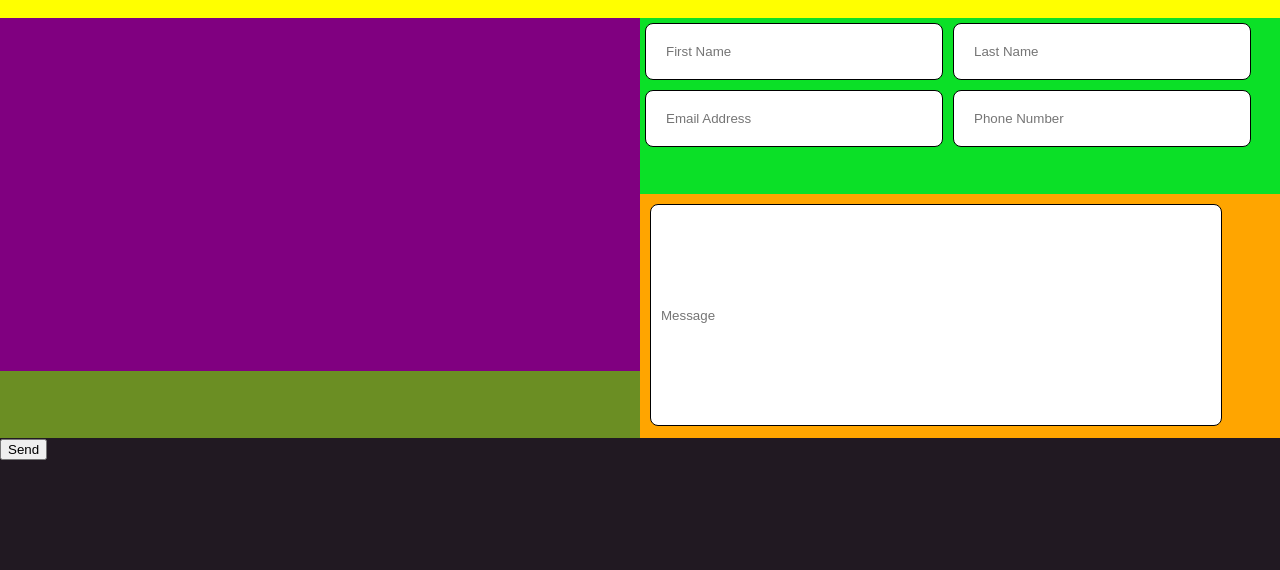
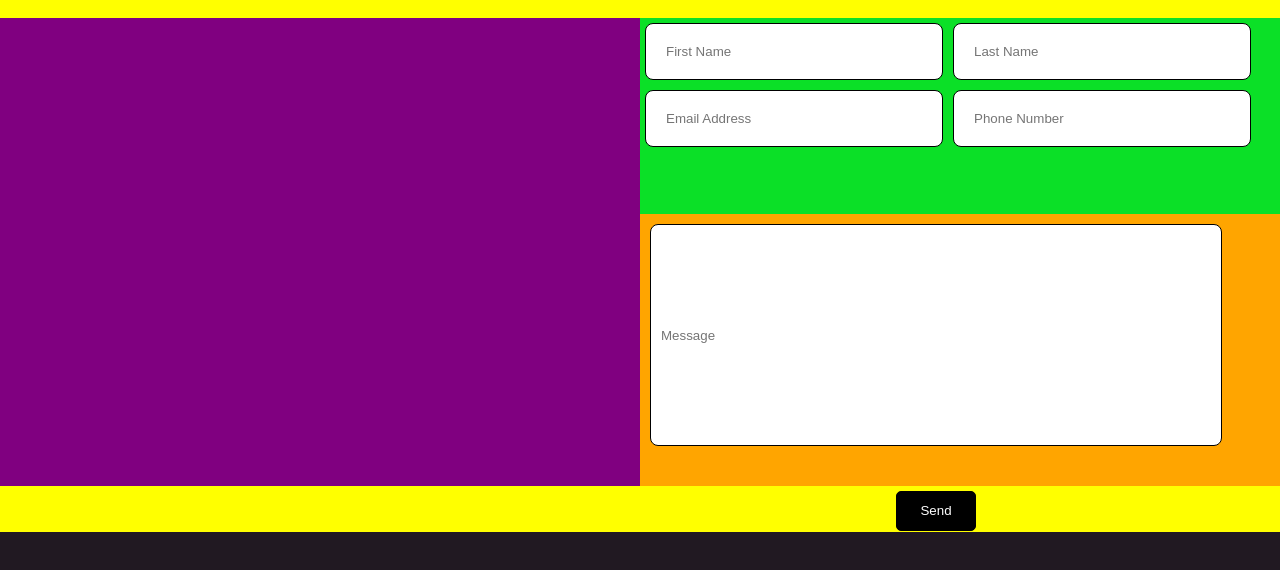
Before and after one commit to KipletingEdwin/my-portfolio, a React (Create React App) app: page / in a window 1280 px wide. Shown: the part 1902-2472 px from the top of the page. Built offline with nearby package versions, Linux system fonts and the light colour scheme; a web font is replaced by a local one.

Commit message:
add a send button to contact me form

```diff
--- a/src/App.css
+++ b/src/App.css
@@ -223,7 +223,7 @@
 
 .contact{
   background-color: yellow;
-  height: 500px;
+  height: 600px;
 }
 
 .contact h1{
@@ -234,14 +234,14 @@
 
 .contact-image{
   background-color: purple;
-  height: 84%;
+  height: 100%;
   width: 50%;
 }
 
 .contact-div{
   display: flex;
   background-color: olivedrab;
-  height: 84%;
+  height: 78%;
 
 }
 
@@ -280,10 +280,19 @@
   height: 200px;
   border: 1px solid black;
 
-
+}
+.my-button button{
+  background-color: black;
+  color: white;
+  border: 1px solid black;
+  border-radius: 5px;
+  height: 40px;
+  width: 80px;
+  margin-left: 70%;
+  margin-top: 5px;
+  padding: 10px;
 }
 
 
 
-
 /* font-family: 'Lumanosimo', cursive; */
--- a/src/components/Contact.js
+++ b/src/components/Contact.js
@@ -20,7 +20,7 @@ function Contact() {
           </div>
         </div>
       </div>
-      <div>
+      <div className="my-button">
         <button>Send</button>
       </div>
     </div>
```
